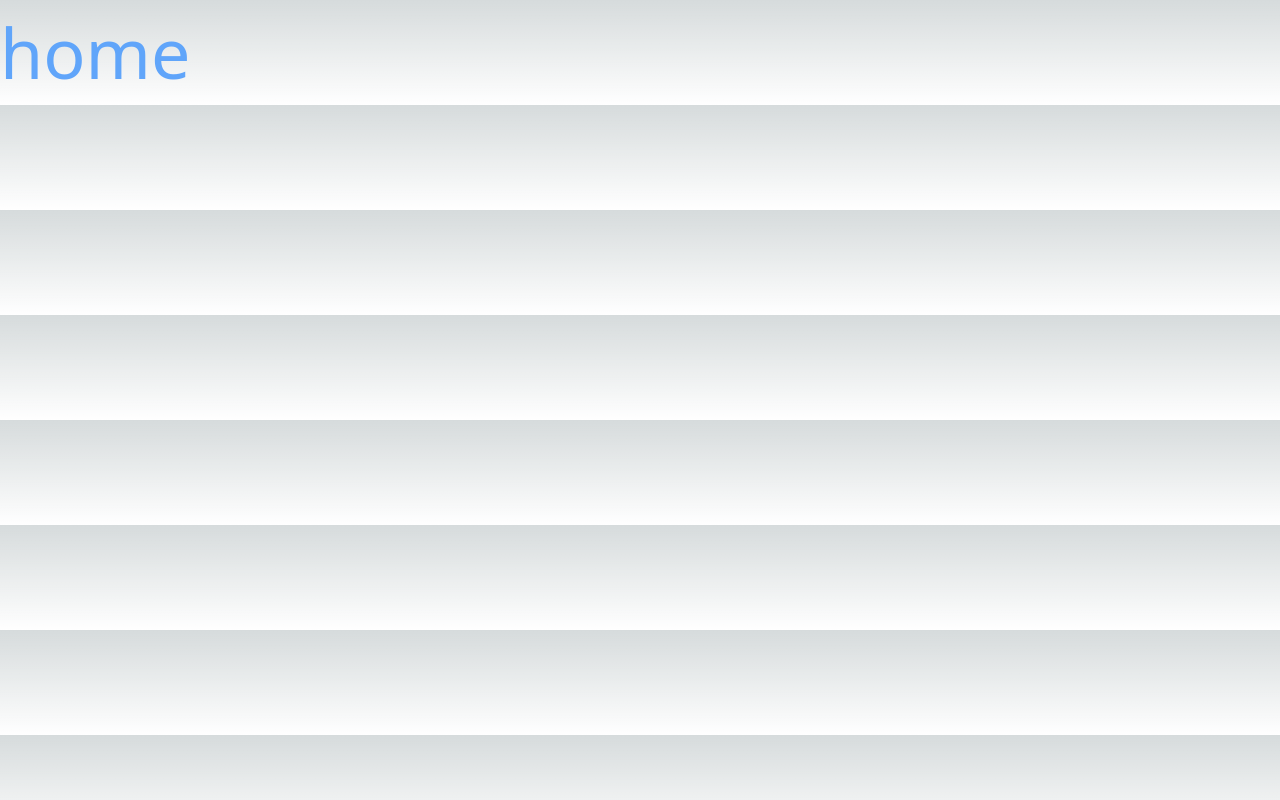
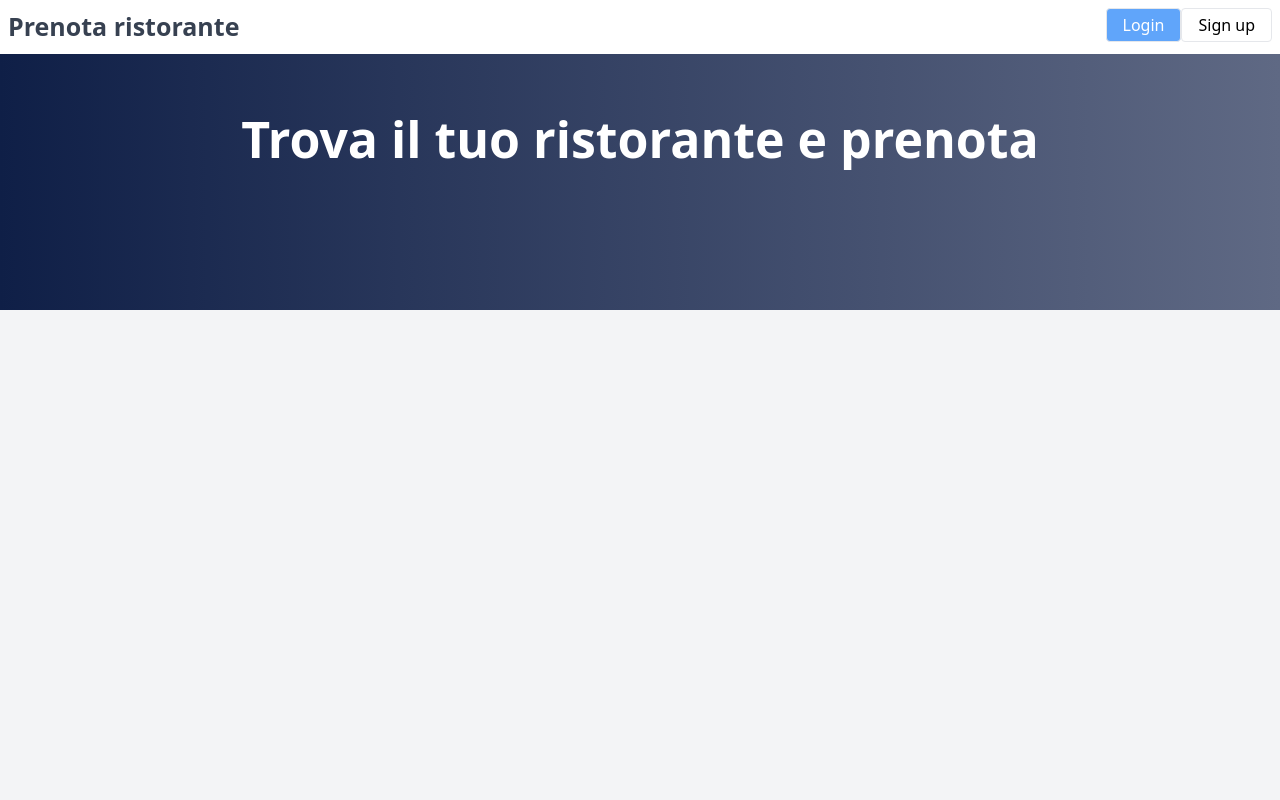
Before and after one commit to cmelonijs/restaurant-booking, a Next.js app: page / in a window 1280 px wide. Built offline with nearby package versions, Linux system fonts and the light colour scheme.

Commit message:
feat: creating a navbar and an header

```diff
--- a/pages/index.tsx
+++ b/pages/index.tsx
@@ -7,6 +7,23 @@ const inter = Inter({ subsets: ['latin'] })
 
 export default function Home() {
   return (
-    <h1 className='text-blue-400 text-6xl'>home</h1>
+    <main className='bg-gray-100 min-h-screen w-screen'>
+      <main className='max-w-screen-2xl m-auto bg-white'>
+        <nav className='bg-white p-2 flex justify-between'>
+          <a href="" className='font-bold text-gray-700 text-2xl'>Prenota ristorante</a>
+          <div>
+            <div className='flex'>
+              <button className='bg-blue-400 text-white border p-1 px-4 rounded mr/3'>Login</button>
+              <button className='border p-1 px-4 rounded'>Sign up</button>
+            </div>
+          </div>
+        </nav>
+      </main>
+      <div className='h-64 bg-gradient-to-r from-[#0f1f47] to-[#5f6984] p-2'>
+        <div className='text-center mt-10'>
+          <h1 className='text-white text-5xl font-bold mb-2'>Trova il tuo ristorante e prenota</h1>
+        </div>
+      </div>
+    </main>
   )
 }
```
